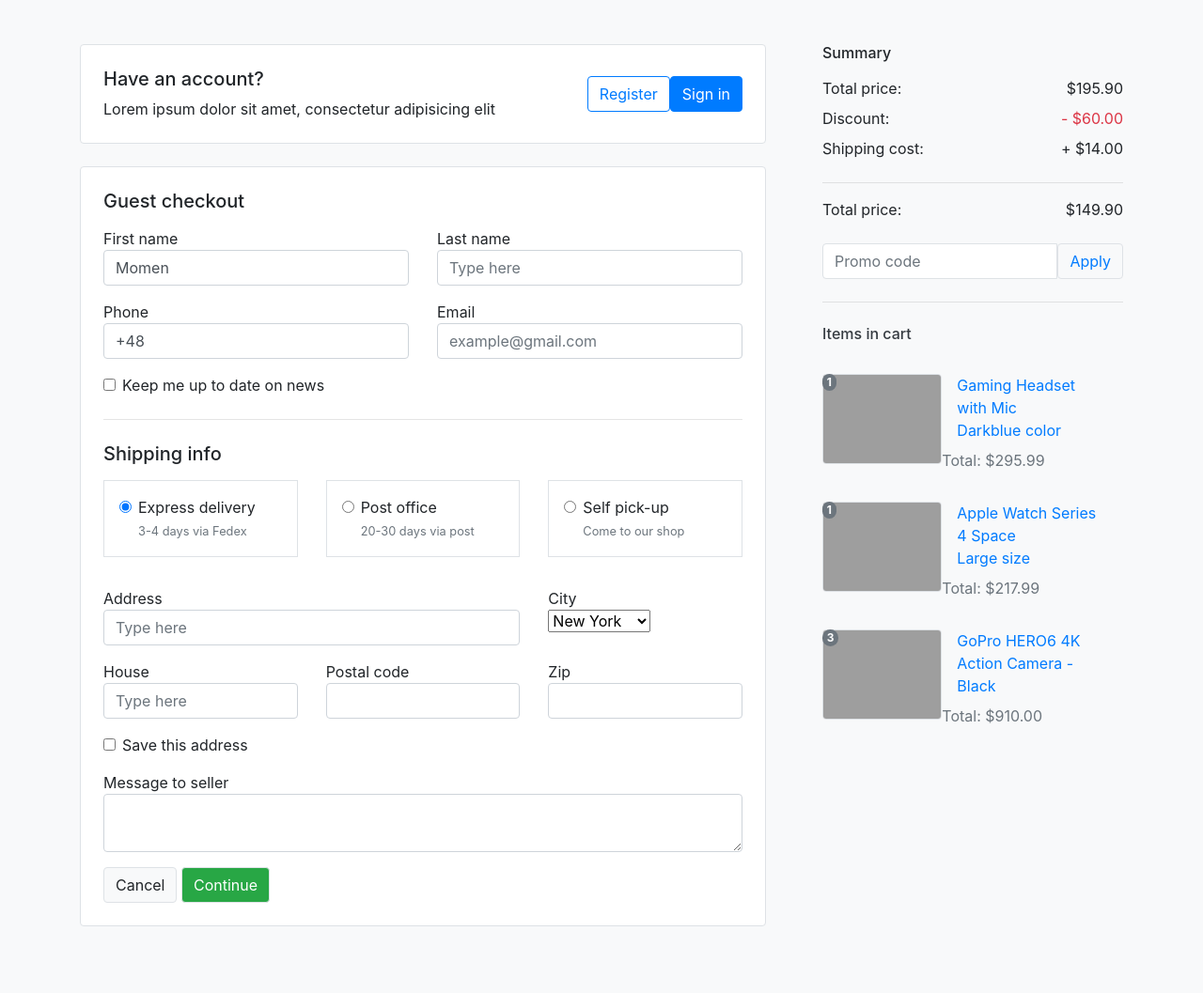
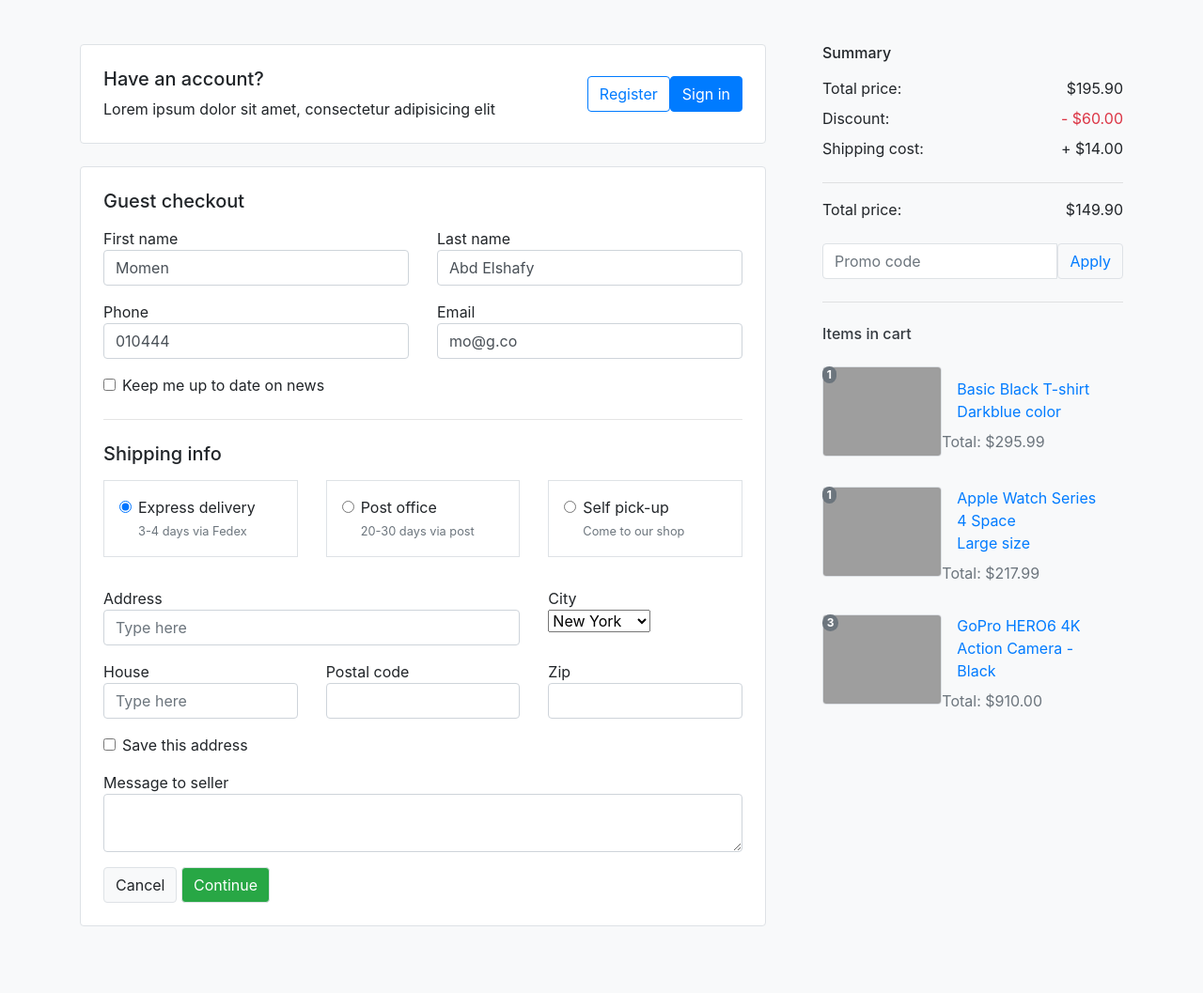
Before and after one commit to momenmedhatsalem/Clothing_store, a Django app: page /checkout in a window 1280 px wide. Shown: the part 192-1249 px from the top of the page at 94% size. Run offline with Django 4.2, Linux system fonts and the light colour scheme; a user stored in the database is signed in; data comes from the database, SQL or seed files in the repository; both versions use the stored data as it was after the commit; some libraries are stand-ins or nearby versions; grey boxes are pictures that could not be loaded.

Commit message:
Checkout function and added some stuff to the html

```diff
--- a/clothing/frontend/templates/checkout.html
+++ b/clothing/frontend/templates/checkout.html
@@ -97,21 +97,21 @@
                 <div class="col-6">
                   <p class="mb-0">Last name</p>
                   <div class="form-outline">
-                    <input type="text" id="typeText" placeholder="Type here" class="form-control" />
+                    <input type="text" id="typeText" placeholder="Type here" class="form-control" value="{{user.last_name}}"/>
                   </div>
                 </div>
 
                 <div class="col-6 mb-3">
                   <p class="mb-0">Phone</p>
                   <div class="form-outline">
-                    <input type="tel" id="typePhone" value="+48 " class="form-control" />
+                    <input type="tel" id="typePhone" class="form-control" value="{{ user.phone }}"/>
                   </div>
                 </div>
 
                 <div class="col-6 mb-3">
                   <p class="mb-0">Email</p>
                   <div class="form-outline">
-                    <input type="email" id="typeEmail" placeholder="example@gmail.com" class="form-control" />
+                    <input type="email" id="typeEmail" placeholder="example@gmail.com" class="form-control" value="{{ user.email }}"/>
                   </div>
                 </div>
               </div>
@@ -251,7 +251,7 @@
 
             <hr />
             <h6 class="text-dark my-4">Items in cart</h6>
-
+            {% for item in cart %}
             <div class="d-flex align-items-center mb-4">
               <div class="me-3 position-relative">
                 <span class="position-absolute top-0 start-100 translate-middle badge rounded-pill badge-secondary">
@@ -261,13 +261,13 @@
               </div>
               <div class="">
                 <a href="#" class="nav-link">
-                  Gaming Headset with Mic <br />
+                  {{ item.product.product_name }} <br />
                   Darkblue color
                 </a>
                 <div class="price text-muted">Total: $295.99</div>
               </div>
             </div>
-
+            {% endfor %}
             <div class="d-flex align-items-center mb-4">
               <div class="me-3 position-relative">
                 <span class="position-absolute top-0 start-100 translate-middle badge rounded-pill badge-secondary">
--- a/clothing/frontend/views.py
+++ b/clothing/frontend/views.py
@@ -189,10 +189,7 @@ def checkout(request):
                                                        'total': product.price * next(item['quantity']
                                                                                       for item in cart if item['product_id'] == product.pk)}
                                                                                         for product in products], 'user_cart': {'total_price': sum(product.price * next(item['quantity'] for item in cart if item['product_id'] == product.pk) for product in products)}}
-        context = {
 
-            'cart': cart,
-        }
         return render(request, 'checkout.html', context)
 
 def product(request, product_id):
@@ -224,10 +221,12 @@ def product_detail(request, product_id):
     }
     return render(request, 'product_detail.html', context)
 
+
+
 #@require_http_methods(["POST", "PUT"])
 def add_to_cart(request, product_id):
     product = get_object_or_404(Product, id=product_id)
-    if request.method == 'POST':
+    if request.method == 'GET':
         quantity = int(request.POST.get('quantity', 1))
         if request.user.is_authenticated:
             cart, created = Cart.objects.get_or_create(user=request.user)
```
Also changed, not shown: clothing/db.sqlite3.
